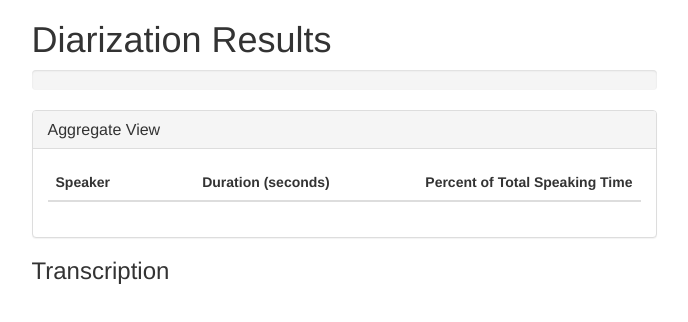
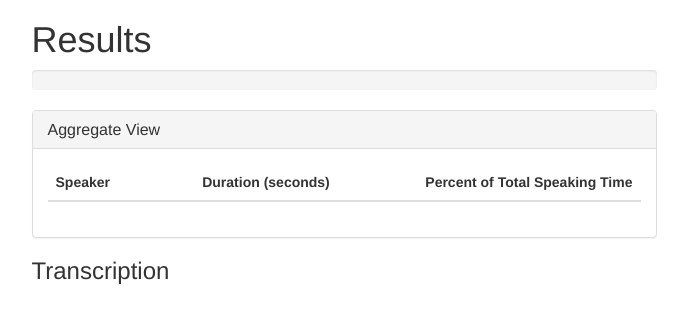
Before and after one commit to blabbertabber/DiarizerResults, a plain HTML site: page index.html in a window 1280 px wide. Shown: the whole page, without its empty margins (296-984 px from the left). Drawn offline with nearby package versions, Linux system fonts and the light colour scheme.

Commit message:
Remove 'Diarization' from title
- Results include transcription, not just diarization

```diff
--- a/index.html
+++ b/index.html
@@ -32,7 +32,7 @@
 
 <div class="row">
     <div class="col-md-6 col-md-offset-3">
-        <h1>Diarization Results</h1>
+        <h1>Results</h1>
     </div>
 </div>
 
```
